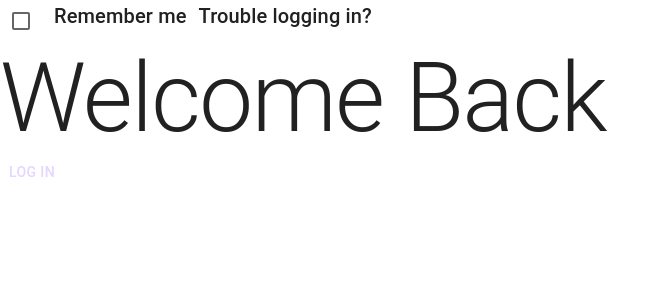
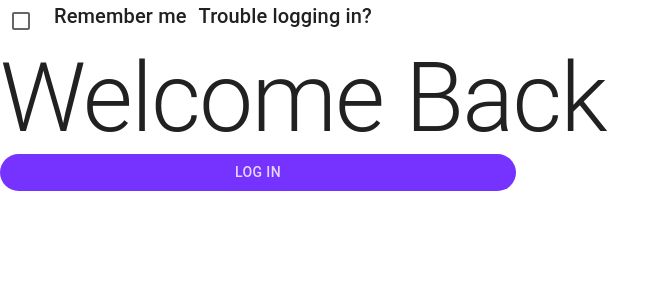
Before and after one commit to Nikhil-Sharma-CS/React-Projects, a React (Create React App) app in the folder React with Typescript/react-ts/: page / in a window 1280 px wide. Shown: the top 300 px of the page, without its empty margins (0-670 px from the left). Built offline with nearby package versions, Linux system fonts and the light colour scheme.

Commit message:
:construction: feat: added styles for button

```diff
--- a/React with Typescript/react-ts/src/components/atoms/Button/index.tsx
+++ b/React with Typescript/react-ts/src/components/atoms/Button/index.tsx
@@ -2,15 +2,23 @@ import React from "react";
 import {
   Button as MuiButton,
   ButtonProps as MuiButtonProps,
+  styled,
 } from "@mui/material";
+import { theme } from "../../../theme";
 
 interface ButtonProps extends MuiButtonProps {
   text: string;
   onClick?: () => void;
 }
 
+const StyledButton = styled(MuiButton)(({}) => ({
+  width: "516px",
+  backgroundColor: theme.palette.secondary.light,
+  borderRadius: "56px",
+  boxShadow: "#5533FF3D",
+}));
 const Button: React.FC<ButtonProps> = ({ ...props }) => {
-  return <MuiButton onClick={props.onClick}>{props.text}</MuiButton>;
+  return <StyledButton onClick={props.onClick}>{props.text}</StyledButton>;
 };
 
 export default Button;
--- a/React with Typescript/react-ts/src/components/organisms/Content/index.tsx
+++ b/React with Typescript/react-ts/src/components/organisms/Content/index.tsx
@@ -2,6 +2,7 @@ import React from "react";
 import Typography from "../../atoms/Typography";
 import { TextConstants } from "../../utils/constants";
 import Button from "../../atoms/Button";
+import { StyledLogInButton } from "./index.styles";
 
 const Content = () => {
   return (
--- a/React with Typescript/react-ts/src/theme/index.ts
+++ b/React with Typescript/react-ts/src/theme/index.ts
@@ -8,10 +8,12 @@ export const theme = createTheme({
     },
     secondary: {
       main: "#9F9DA3",
+      light: "#7633FF",
     },
     background: {
       default: "#ffffff",
     },
   },
+
   spacing: 4,
 });
```
Also changed, not shown: React with Typescript/react-ts/src/components/organisms/Content/index.styles.tsx (added, +8 -0 lines).
